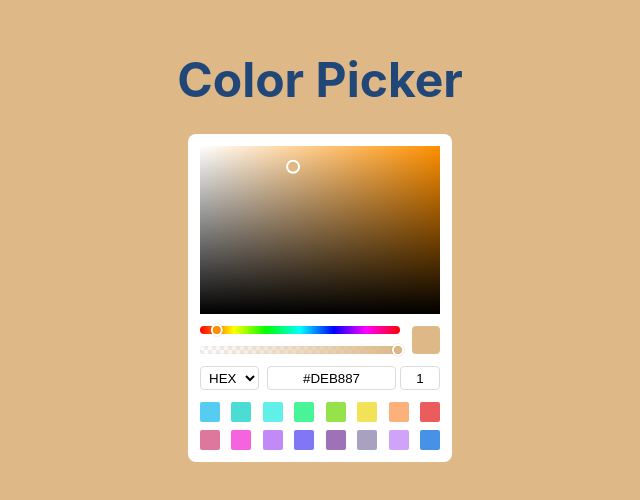
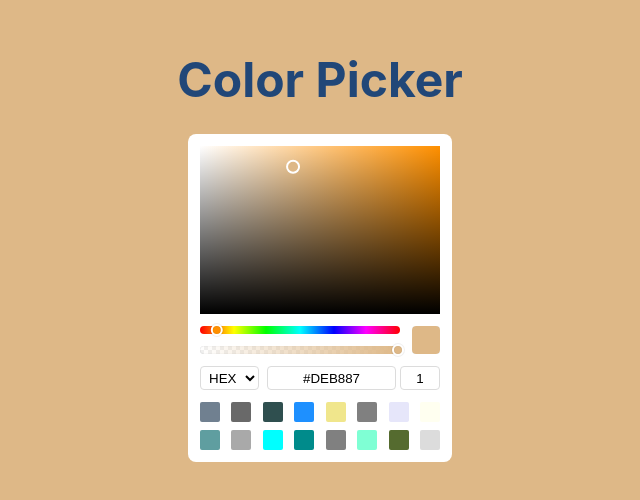
Before and after one commit to honelone/color-picker, a Vue app: page / in a window 1280 px wide. Shown: the part 148-648 px from the top of the page, without its empty margins (320-960 px from the left). Built offline with nearby package versions, Linux system fonts and the light colour scheme.

Commit message:
feat✨: random swatches

```diff
--- a/src/components/Swatches.vue
+++ b/src/components/Swatches.vue
@@ -14,6 +14,7 @@
 <script lang="tsx" setup>
   import { computed } from 'vue';
   import { parseColor } from '@/utils';
+  import { colorKeywords } from '@/data';
 
   const props = withDefaults(
     defineProps<{
@@ -31,24 +32,7 @@
   }>();
 
   const swatchesLazy = computed(() => {
-    const defaultSwatches = [
-      '#56CCF2',
-      '#4BDDD4',
-      '#61F0E7',
-      '#49F397',
-      '#96E24A',
-      '#F1E257',
-      '#FCB17A',
-      '#EB5C5C',
-      '#DD789C',
-      '#F563DE',
-      '#C18AF7',
-      '#8177F5',
-      '#9F71B5',
-      '#A9A1C0',
-      '#CEA3F9',
-      '#4792E6',
-    ];
+    const defaultSwatches = getRandomValues(16);
     if (props.showOpacity) {
       return props.swatches ?? defaultSwatches.map((item) => item + 'FF');
     } else {
@@ -63,6 +47,11 @@
     } else {
       emits('select', hex);
     }
+  };
+
+  const getRandomValues = (count: number) => {
+    const shuffled = Object.values(colorKeywords).sort(() => 0.5 - Math.random());
+    return shuffled.slice(0, count);
   };
 </script>
 
```
